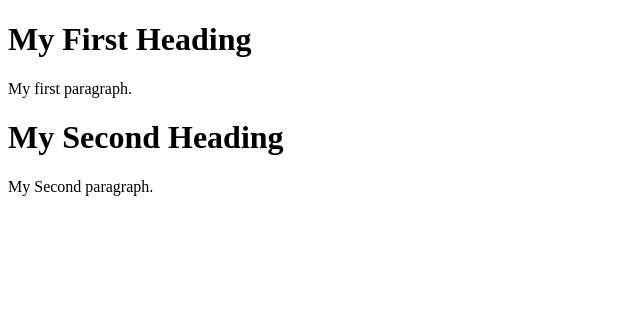
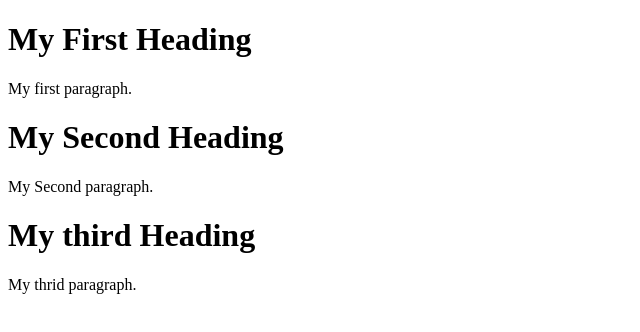
Before and after one commit to sihao92/ProjectA, a plain HTML site: page index.html in a window 1280 px wide. Shown: the whole page, without its empty margins (0-640 px from the left). Drawn offline with Linux system fonts and the light colour scheme.

Commit message:
third heading

```diff
--- a/index.html
+++ b/index.html
@@ -8,6 +8,8 @@
 <h1>My Second Heading</h1>
 <p>My Second paragraph.</p>
 
+<h1>My third Heading</h1>
+<p>My thrid paragraph.</p>
 
 </body>
 </html>
```
